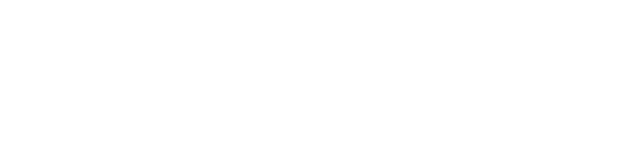
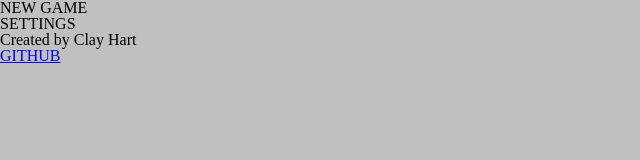
Before and after one commit to CNPCNPCNP/megarandom-chess, a website: page index.html in a window 1280 px wide. Shown: the whole page, without its empty margins (0-640 px from the left). Drawn offline with Linux system fonts and the light colour scheme.

Commit message:
Create basic skeleton of html
Also added basic rules to remove all styling for CSS and set background
colour for the webpage. Need to sort out which content will be
dynamically displayed, and which content will be static.

```diff
--- a/index.html
+++ b/index.html
@@ -9,6 +9,43 @@
     <script src="jscript.js" defer></script>
 </head>
 <body>
+    <d id="top_bar">
+        <d id="new_game">
+            <p class="header_text">
+                NEW GAME
+            </p>
+        </d>
 
+        <d id="settings">
+            <p class="header_text">
+                SETTINGS
+            </p>
+        </d>
+    </d>
+
+    <d id="main_content">
+        <d id="game_rules">
+
+        </d>
+
+        <d id="game_board">
+
+        </d>
+
+        <d id="game_stats">
+            <d id="game_moves">
+
+            </d>
+
+            <d id="turn_display">
+
+            </d>
+        </d>
+    </d>
+
+    <d id="bottom_bar">
+        <p class="footer_text">Created by Clay Hart</p>
+        <p class="footer_text"><a href="https://github.com/CNPCNPCNP">GITHUB</a></p>
+    </d>
 </body>
 </html>
--- a/style.css
+++ b/style.css
@@ -0,0 +1,52 @@
+/* http://meyerweb.com/eric/tools/css/reset/
+   v2.0 | 20110126
+   License: none (public domain)
+*/
+
+html, body, div, span, applet, object, iframe,
+h1, h2, h3, h4, h5, h6, p, blockquote, pre,
+a, abbr, acronym, address, big, cite, code,
+del, dfn, em, img, ins, kbd, q, s, samp,
+small, strike, strong, sub, sup, tt, var,
+b, u, i, center,
+dl, dt, dd, ol, ul, li,
+fieldset, form, label, legend,
+table, caption, tbody, tfoot, thead, tr, th, td,
+article, aside, canvas, details, embed,
+figure, figcaption, footer, header, hgroup,
+menu, nav, output, ruby, section, summary,
+time, mark, audio, video {
+	margin: 0;
+	padding: 0;
+	border: 0;
+	font-size: 100%;
+	font: inherit;
+	vertical-align: baseline;
+}
+/* HTML5 display-role reset for older browsers */
+article, aside, details, figcaption, figure,
+footer, header, hgroup, menu, nav, section {
+	display: block;
+}
+body {
+	line-height: 1;
+}
+ol, ul {
+	list-style: none;
+}
+blockquote, q {
+	quotes: none;
+}
+blockquote:before, blockquote:after,
+q:before, q:after {
+	content: '';
+	content: none;
+}
+table {
+	border-collapse: collapse;
+	border-spacing: 0;
+}
+
+body {
+    background-color: #C0C0C0;
+}
```
Also changed, not shown: package.json (+208 -1 lines), .eslintrc.json (added), 1 other file.
